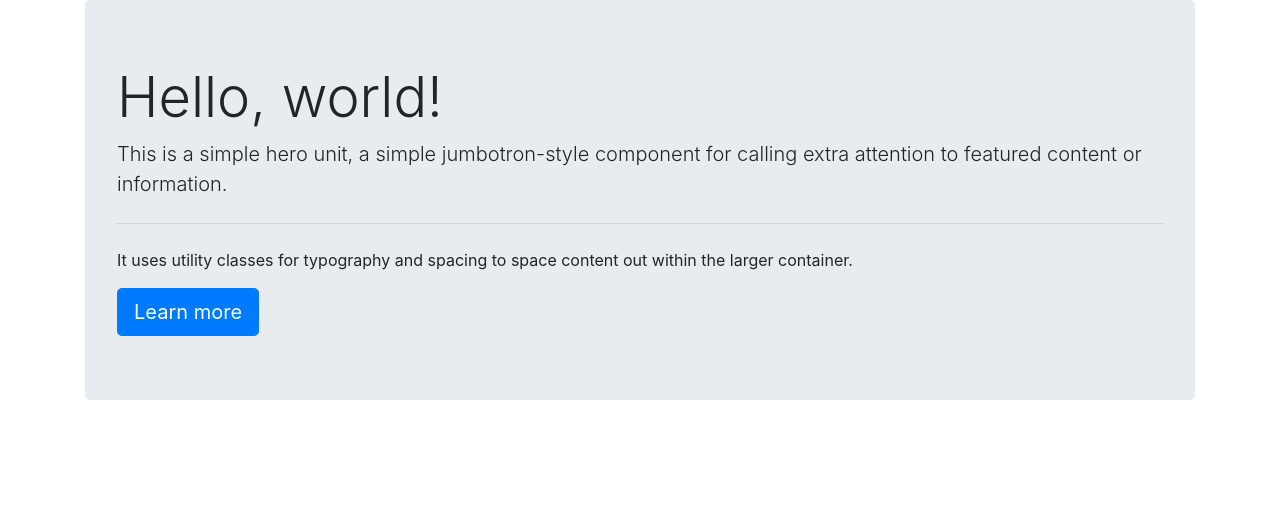
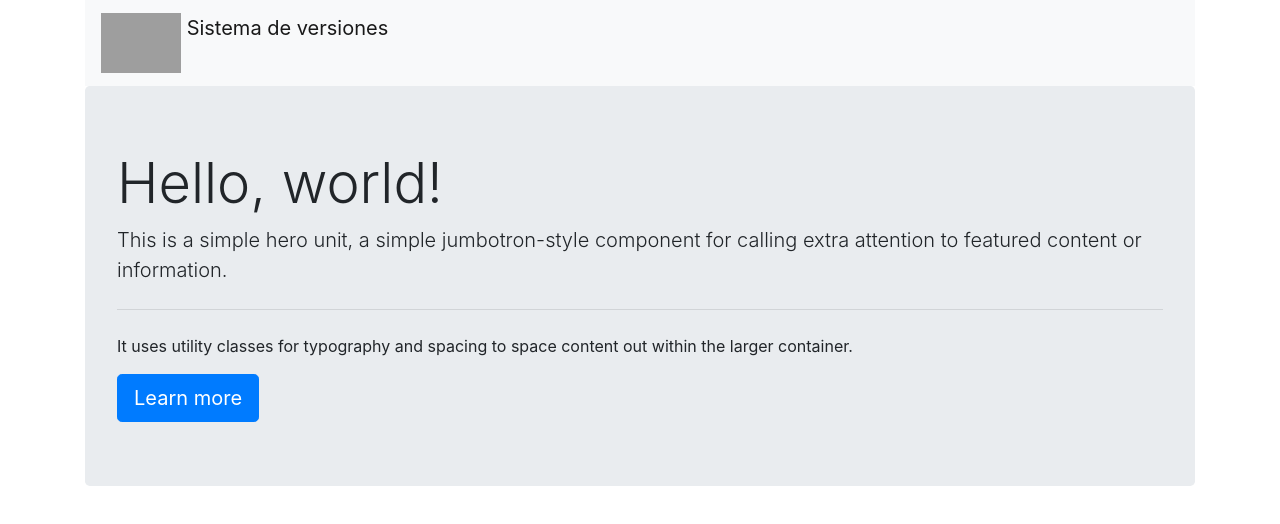
Before and after one commit to nataliaesterio/web-gitnaty, a plain HTML site: page index.html in a window 1280 px wide. Drawn offline with nearby package versions, Linux system fonts and the light colour scheme; grey boxes are pictures that could not be loaded.

Commit message:
navbar terminado

```diff
--- a/index.html
+++ b/index.html
@@ -13,16 +13,28 @@
       integrity="sha384-xOolHFLEh07PJGoPkLv1IbcEPTNtaed2xpHsD9ESMhqIYd0nLMwNLD69Npy4HI+N"
       crossorigin="anonymous"
     />
+    <link rel="stylesheet" href="navbar.css">
 
     <title>Web git</title>
   </head>
   <body>
     <div class="container">
-        <div class="row">
-            <div class="col">
-                <!-- NAVBAR -->
-            </div>
+      <div class="row">
+        <div class="col">
+
+          <nav class="navbar navbar-light bg-light">
+            <a class="navbar-brand" href="#">
+              <img
+                src="https://git-scm.com/images/logo@2x.png"
+
+                class="d-inline-block align-top"
+                alt=""
+              />
+              Sistema de versiones
+            </a>
+          </nav>
         </div>
+      </div>
       <div class="row">
         <div class="col">
           <div class="jumbotron">
@@ -44,7 +56,7 @@
       </div>
       <div class="row">
         <div class="col">
-            <!-- FOOTER -->
+          <!-- FOOTER -->
         </div>
       </div>
     </div>
--- /dev/null
+++ b/navbar.css
@@ -0,0 +1,3 @@
+nav img{
+    width: 80px;
+}
```
